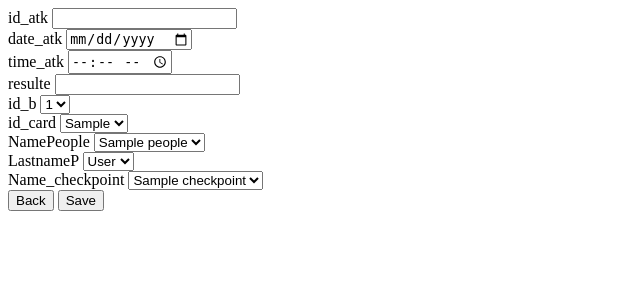
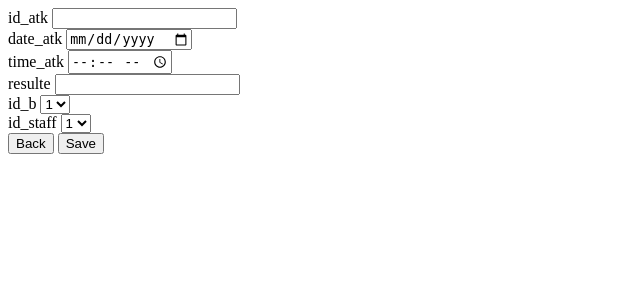
Before and after one commit to KanyanutM/db21_123, a PHP site: template views/ATKtest/newATK.php in a window 1280 px wide. Shown: the top 300 px of the page, without its empty margins (0-640 px from the left). Run offline with PHP 8.4, Linux system fonts and the light colour scheme; the template is opened without the code that fills it: most values are stand-ins (such as "Sample title", 1, 10 or a date in 2020).

Commit message:
Update newATK.php

```diff
--- a/views/ATKtest/newATK.php
+++ b/views/ATKtest/newATK.php
@@ -7,14 +7,9 @@
 
     <label>id_b <select name="id_b">
         <?php foreach($booking_list as $booking){echo "<option value= $booking->id_b>$booking->id_b </option>";}?></select></label><br>
-    <label>id_card <select name="id_card">
-        <?php foreach($people_list as $id_card){echo "<option value= $id_card->id_card>$id_card->id_card </option>";}?></select></label><br>
-    <label>NamePeople <select name="NamePeople">
-        <?php foreach($people_list as $NamePeople){echo "<option value= $NamePeople->id_card>$NamePeople->NamePeople</option>";}?></select></label><br>
-    <label>LastnameP <select name="LastnameP">
-        <?php foreach($people_list as $LastnameP){echo "<option value= $LastnameP->id_card>$LastnameP->LastnameP</option>";}?></select></label><br>
-    <label>Name_checkpoint <select name="Name_checkpoint">
-        <?php foreach($checkpoint_list as $Name_checkpoint){echo "<option value= $Name_checkpoint->id_cp>$Name_checkpoint->Name_checkpoint</option>";}?></select></label><br>
+
+    <label>id_staff <select name="id_staff">
+        <?php foreach($staff_list as $staff){echo "<option value= $staff->id_staff>$staff->id_staff </option>";}?></select></label><br>
 
 
     <input type="hidden" name="controller" value="ATKtest"/>
```
